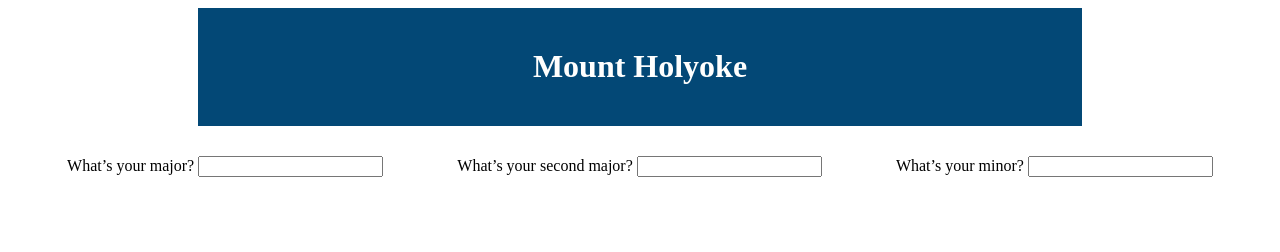
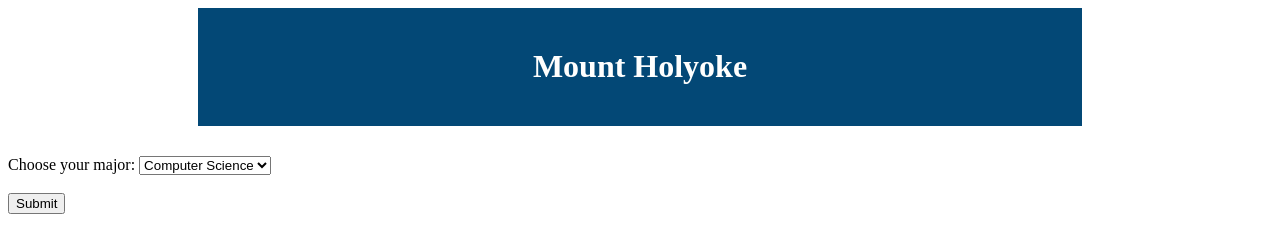
Before and after one commit to laximillion/nameapp, a plain HTML site: page main.html in a window 1280 px wide. Drawn offline with Linux system fonts and the light colour scheme.

Commit message:
HTML Changes

```diff
--- a/main.html
+++ b/main.html
@@ -11,30 +11,17 @@
 <body>
     <h2>Mount Holyoke</h2>
 
-    <question>
-        <label>What’s your major?
-            <input list="majors" name="major">
-        </label>
-
-        <label>What’s your second major?
-            <input list="majors" name="major">
-        </label>
-
-        <label>What’s your minor?
-            <input list="majors" name="major">
-        </label>
-    </question>
-
-
-    <datalist id="majors">
-        <option value="Computer Science">
-        <option value="Mathematics">
-        <option value="Economics">
-        <option value="Accounting">
-        <option value="English">
-        <option value="Physics">
-    </datalist>
-
+    <form action="/action_page.php">
+        <label for="majors">Choose your major:</label>
+        <select name="majors" id="majors">
+            <option value="computerscience">Computer Science</option>
+            <option value="mathematics">Mathematics</option>
+            <option value="anthropology">Anthropology</option>
+            <option value="physics">Physics</option>
+        </select>
+        <br><br>
+        <input type="submit" value="Submit">
+    </form>
 
 </body>
 
```
